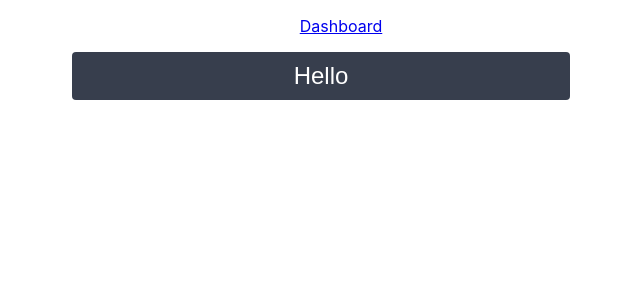
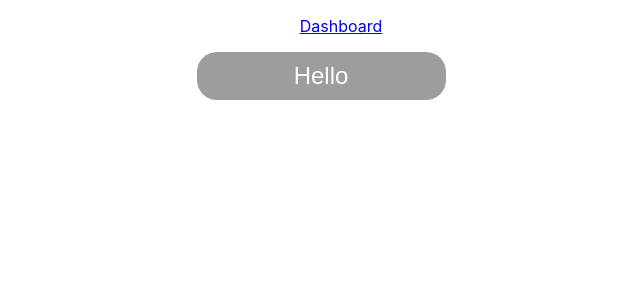
Before and after one commit to Team-Best-KOHO-Decode/Frontend, a React (Create React App) app: page /dashboard in a window 1280 px wide. Shown: the top 300 px of the page, without its empty margins (319-959 px from the left). Built offline with nearby package versions, Linux system fonts and the light colour scheme.

Commit message:
refactored button component

```diff
--- a/src/Components/Button/styles.css
+++ b/src/Components/Button/styles.css
@@ -1,9 +1,9 @@
 .button {
-  background-color: #373e4d;
   border: none;
-  border-radius: 4px;
+  background: #9D9D9D;
+  border-radius: 20px;
   color: #ffff;
   height: 48px;
-  width: 498px;
+  width: 249px;
   font-size: 24px;
 }
```
